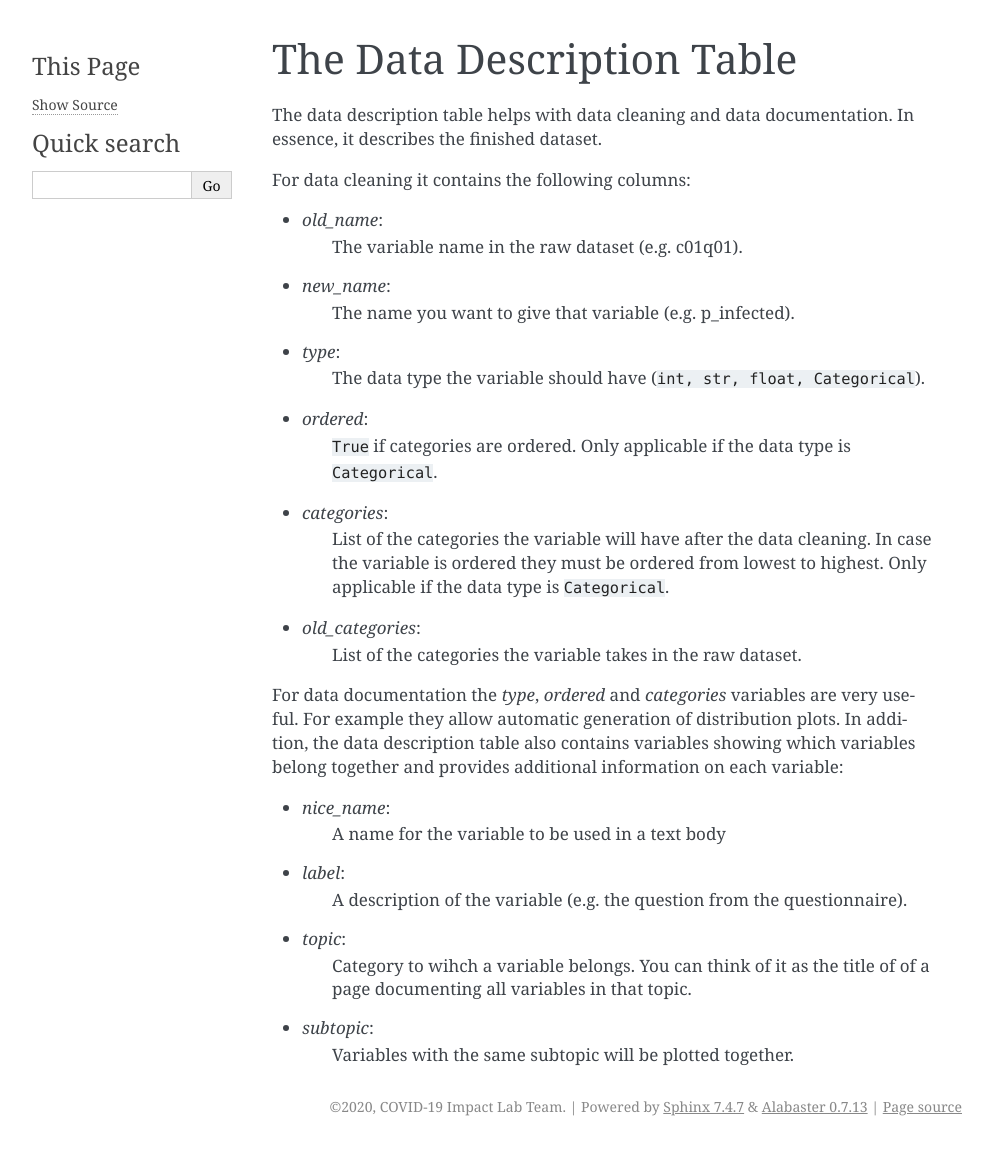
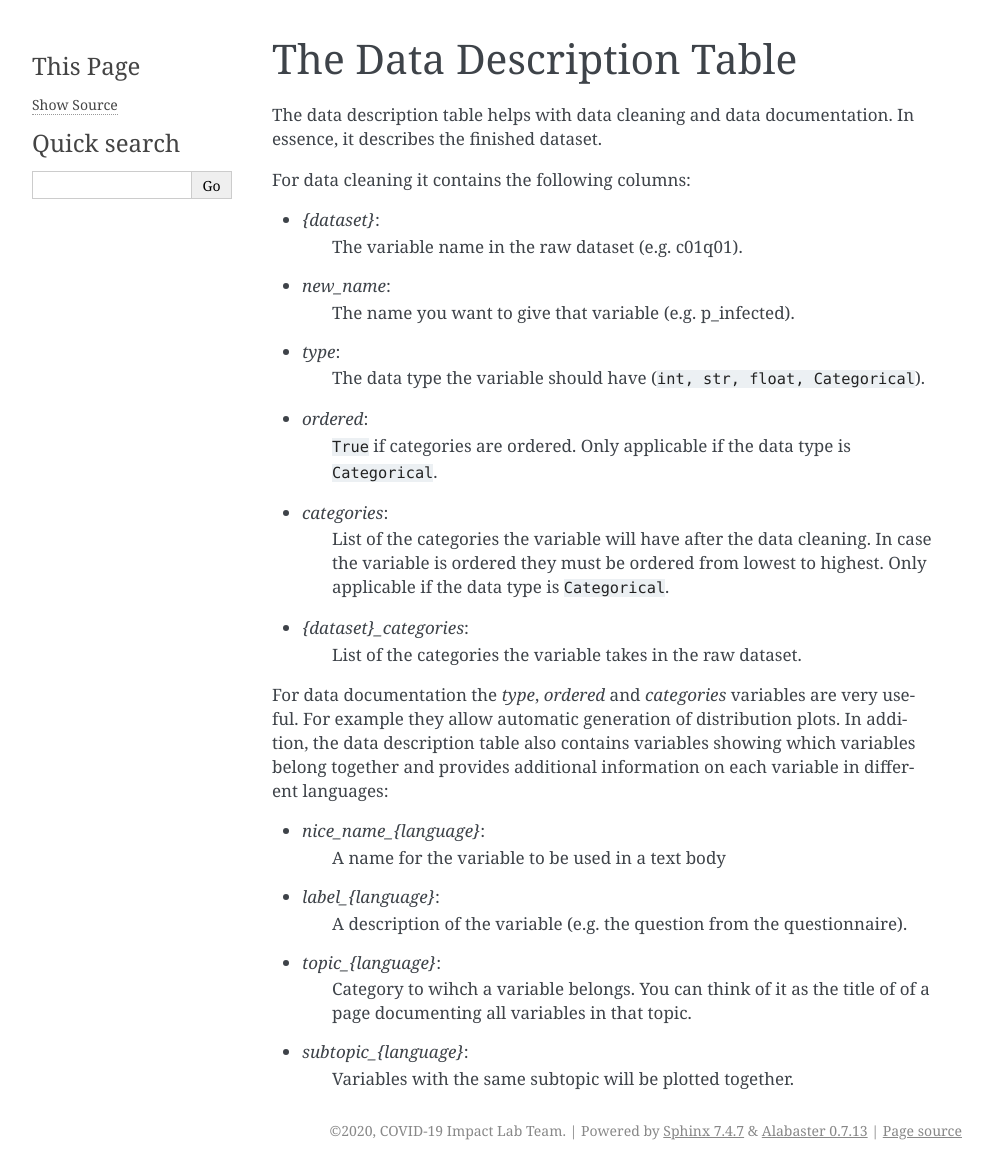
Before and after one commit to covid-19-impact-lab/utilities, a Sphinx documentation site: the page built from docs/source/data_cleaning/data_description_table.rst, in a window 1280 px wide. Shown: the whole page, without its empty margins (148-1141 px from the left). Built offline with Sphinx 7.4.7, drawn with Linux system fonts in a browser that asks for light colours; before the commit the page ends 1146 px from its top, so only the background shows below that.

Commit message:
Specify and document how we handle languages.

```diff
--- a/docs/source/data_cleaning/data_description_table.rst
+++ b/docs/source/data_cleaning/data_description_table.rst
@@ -7,7 +7,7 @@ In essence, it describes the finished dataset.
 
 For data cleaning it contains the following columns:
 
-- `old_name`:
+- `{dataset}`:
     The variable name in the raw dataset (e.g. c01q01).
 - `new_name`:
     The name you want to give that variable (e.g. p_infected).
@@ -20,20 +20,20 @@ For data cleaning it contains the following columns:
     List of the categories the variable will have after the data cleaning.
     In case the variable is ordered they must be ordered from lowest to highest.
     Only applicable if the data type is ``Categorical``.
-- `old_categories`:
+- `{dataset}_categories`:
     List of the categories the variable takes in the raw dataset.
 
 
 For data documentation the `type`, `ordered` and `categories` variables are very useful.
 For example they allow automatic generation of distribution plots.
-In addition, the data description table also contains variables showing which variables belong together and provides additional information on each variable:
+In addition, the data description table also contains variables showing which variables belong together and provides additional information on each variable in different languages:
 
-- `nice_name`:
+- `nice_name_{language}`:
     A name for the variable to be used in a text body
-- `label`:
+- `label_{language}`:
     A description of the variable (e.g. the question from the questionnaire).
-- `topic`:
+- `topic_{language}`:
     Category to wihch a variable belongs.
     You can think of it as the title of of a page documenting all variables in that topic.
-- `subtopic`:
+- `subtopic_{language}`:
     Variables with the same subtopic will be plotted together.
```
Also changed, not shown: 1 other file.
